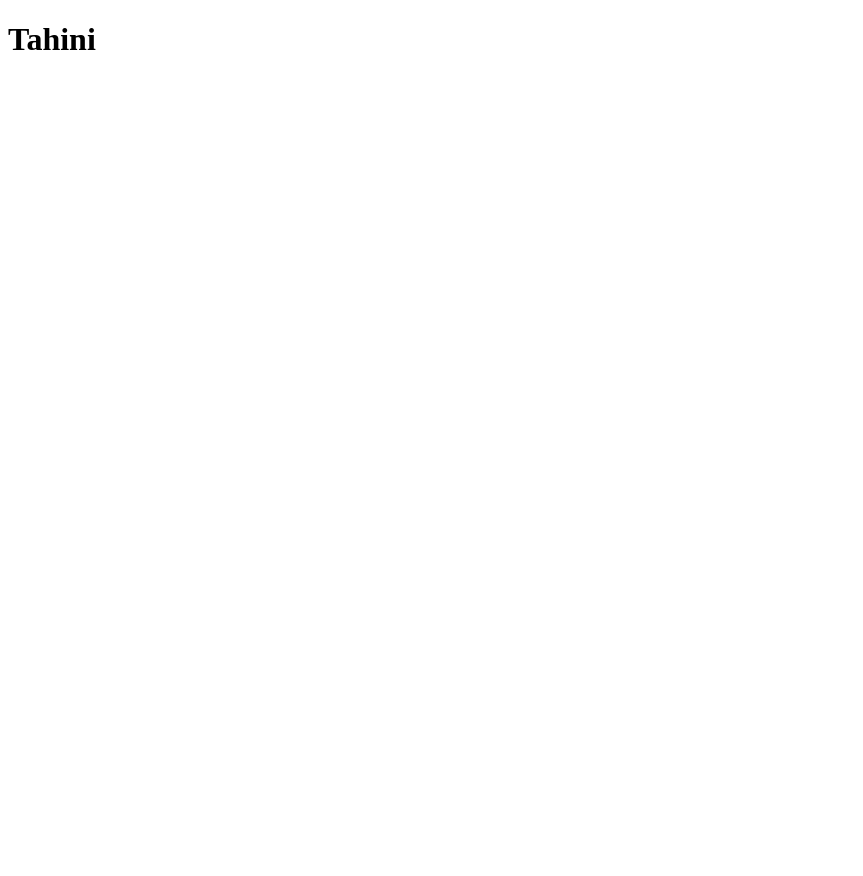
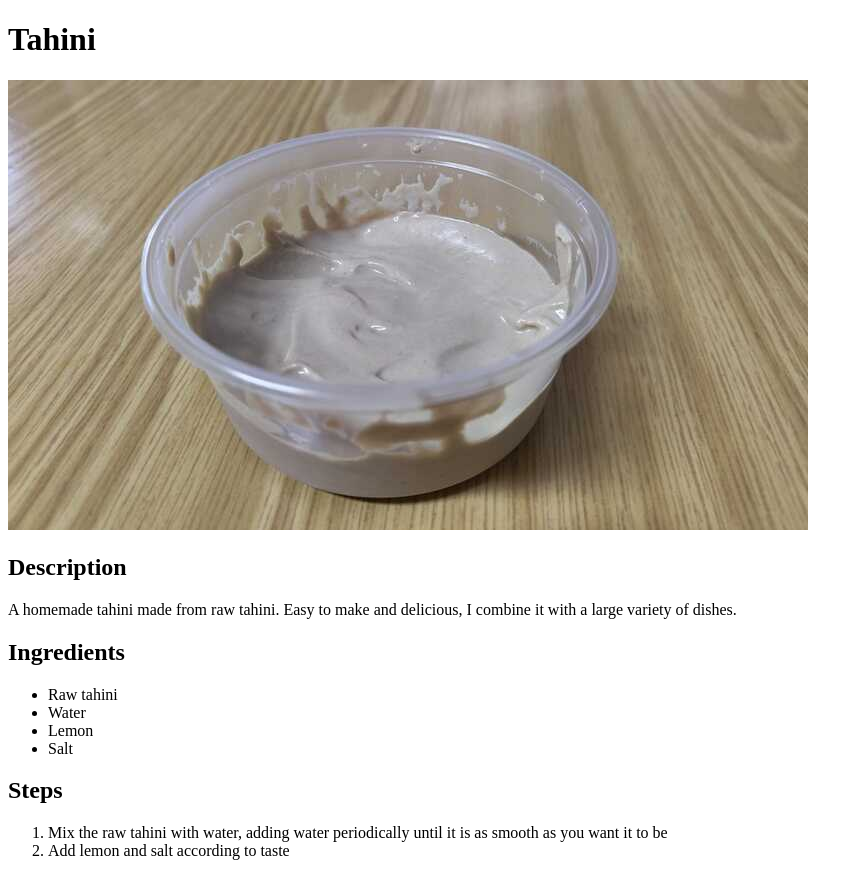
Before and after one commit to nadi726/odin-recipes, a plain HTML site: page recipes/tahini.html in a window 1280 px wide. Shown: the whole page, without its empty margins (0-863 px from the left). Before the commit the page ends 800 px from the top, so only its background shows below. Drawn offline with Linux system fonts and the light colour scheme.

Commit message:
Completed first recipe & refined structure

```diff
--- a/recipes/tahini.html
+++ b/recipes/tahini.html
@@ -7,5 +7,30 @@
 
     <body>
         <h1>Tahini</h1>
+        <p>
+            <img src="../img/tahini.jpeg" alt="My homemade tahini">
+            <h2>Description</h2>
+            A homemade tahini made from raw tahini.
+            Easy to make and delicious, I combine it with a large variety of dishes.
+        </p>
+        <p>
+            <h2>Ingredients</h2>
+            <ul>
+                <li>Raw tahini</li>
+                <li>Water</li>
+                <li>Lemon</li>
+                <li>Salt</li>
+            </ul>
+        </p>
+
+        <p>
+            <h2>Steps</h2>
+            <ol>
+                <li>Mix the raw tahini with water,
+                    adding water periodically until it is as smooth as you want it to be
+                </li>
+                <li>Add lemon and salt according to taste</li>
+            </ol>
+        </p>
     </body>
 </html>
```
Also changed, not shown: index.html (+5 -1 lines), img/tahini.jpeg (added).
